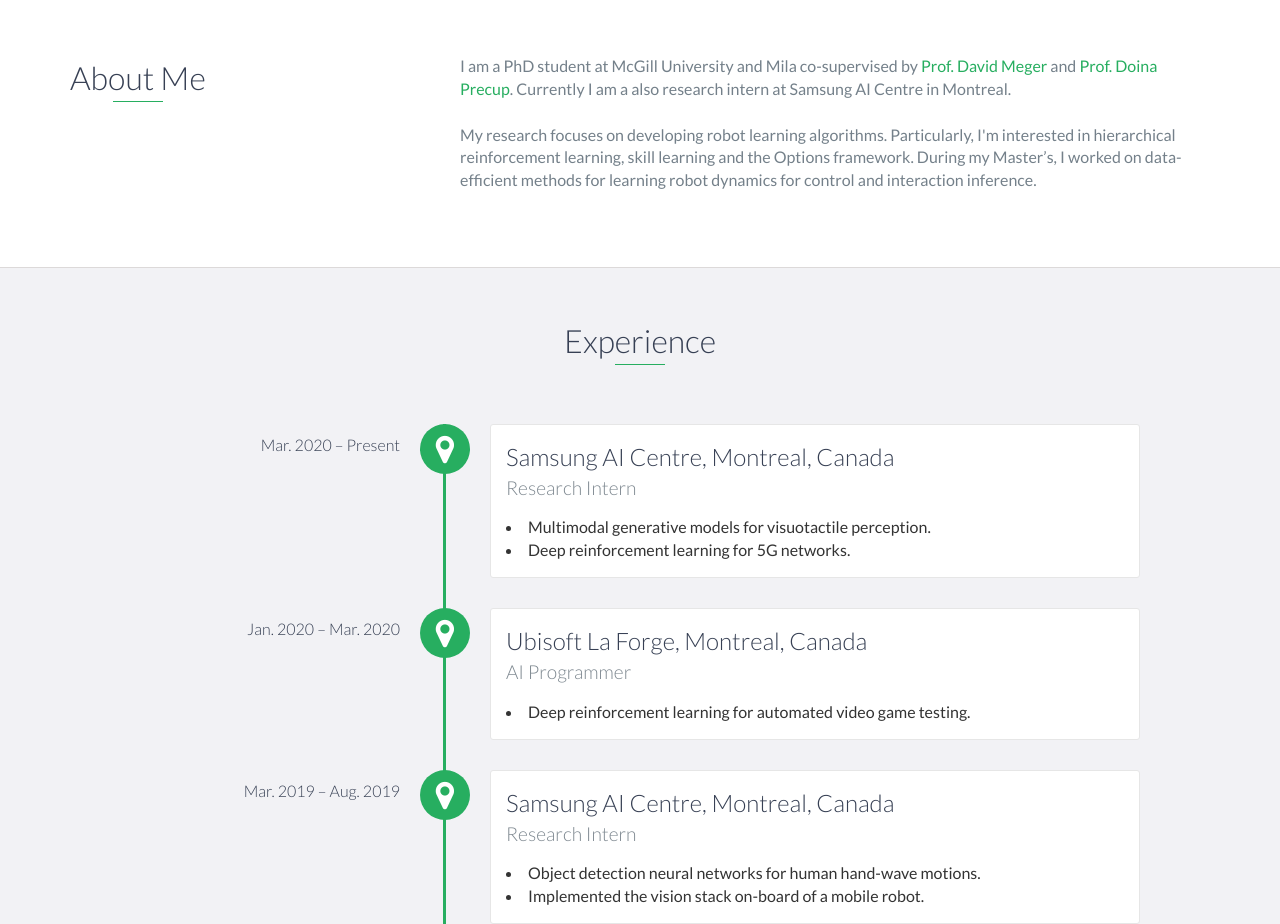
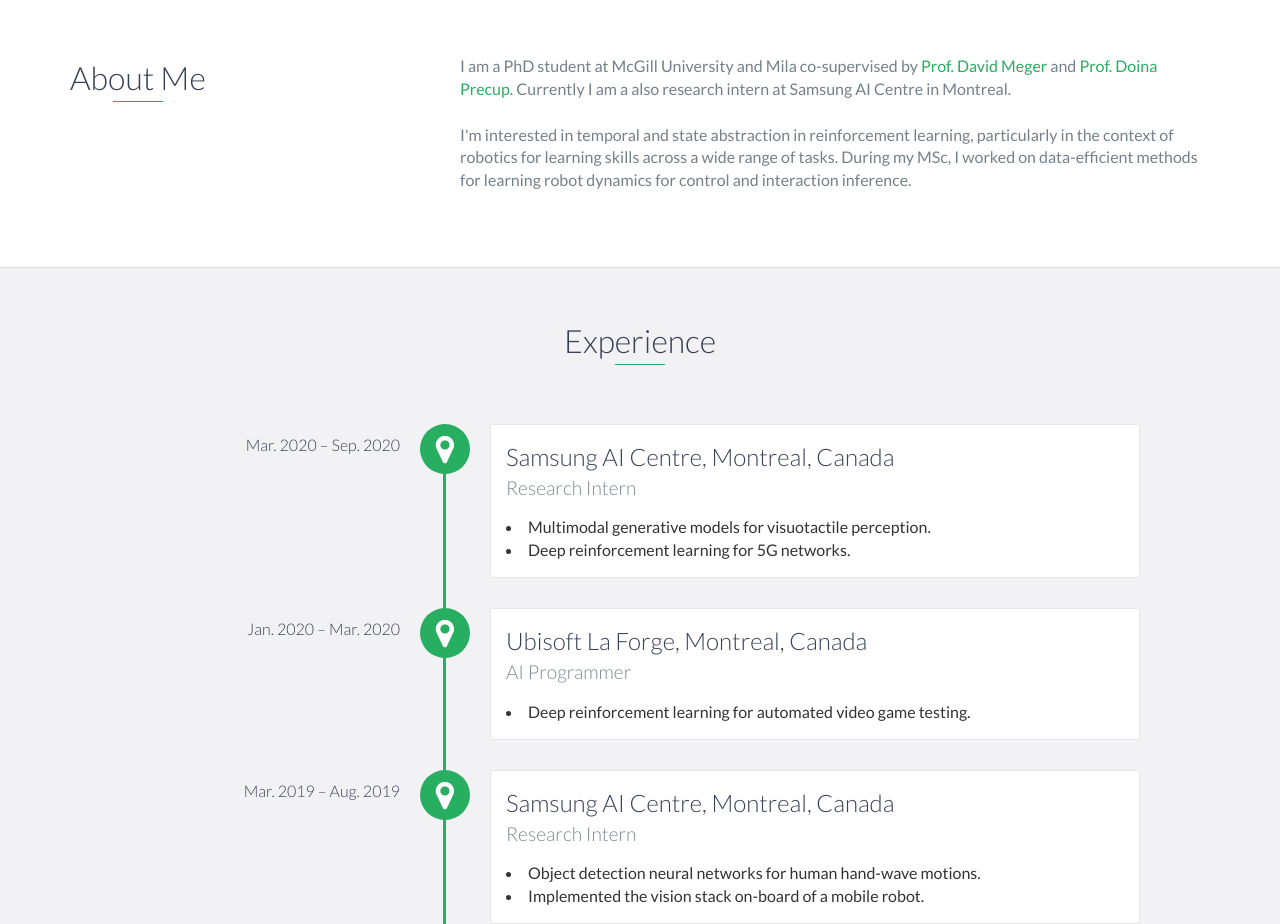
Before and after one commit to sahandrez/sahandrez.github.io, a website: page index.html in a window 1280 px wide. Shown: the part 820-1744 px from the top of the page. Drawn offline with nearby package versions, Linux system fonts and the light colour scheme; files whose address does not match are found by name.

Commit message:
Update bio and job

```diff
--- a/index.html
+++ b/index.html
@@ -88,8 +88,8 @@
                     </p>
                     <br>
                     <p>
-                        My research focuses on developing robot learning algorithms. Particularly, I'm interested in hierarchical reinforcement learning,
-                        skill learning and the Options framework. During my Master’s, I worked on data-efficient methods for learning robot dynamics for
+                        I'm interested in temporal and state abstraction in reinforcement learning, particularly in the context of robotics for learning skills
+                        across a wide range of tasks. During my MSc, I worked on data-efficient methods for learning robot dynamics for
                         control and interaction inference.
                     </p>
                 </div>
@@ -101,7 +101,7 @@
     <div id="experience" class="background-alt">
         <h2 class="heading">Experience</h2>
         <div id="experience-timeline">
-            <div data-date="Mar. 2020 – Present">
+            <div data-date="Mar. 2020 – Sep. 2020">
                 <h3>Samsung AI Centre, Montreal, Canada</h3>
                 <h4>Research Intern</h4>
                 <p>
```
